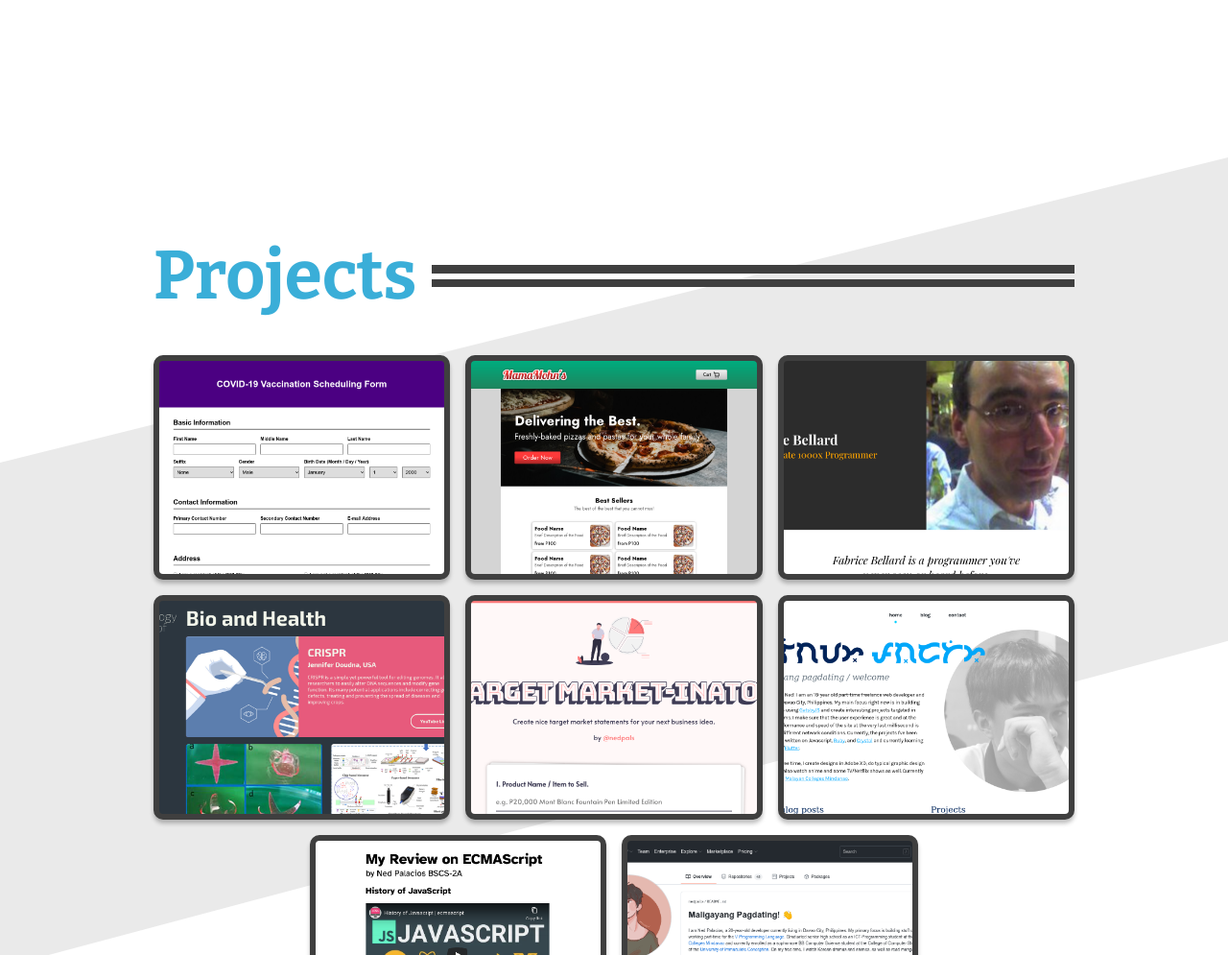
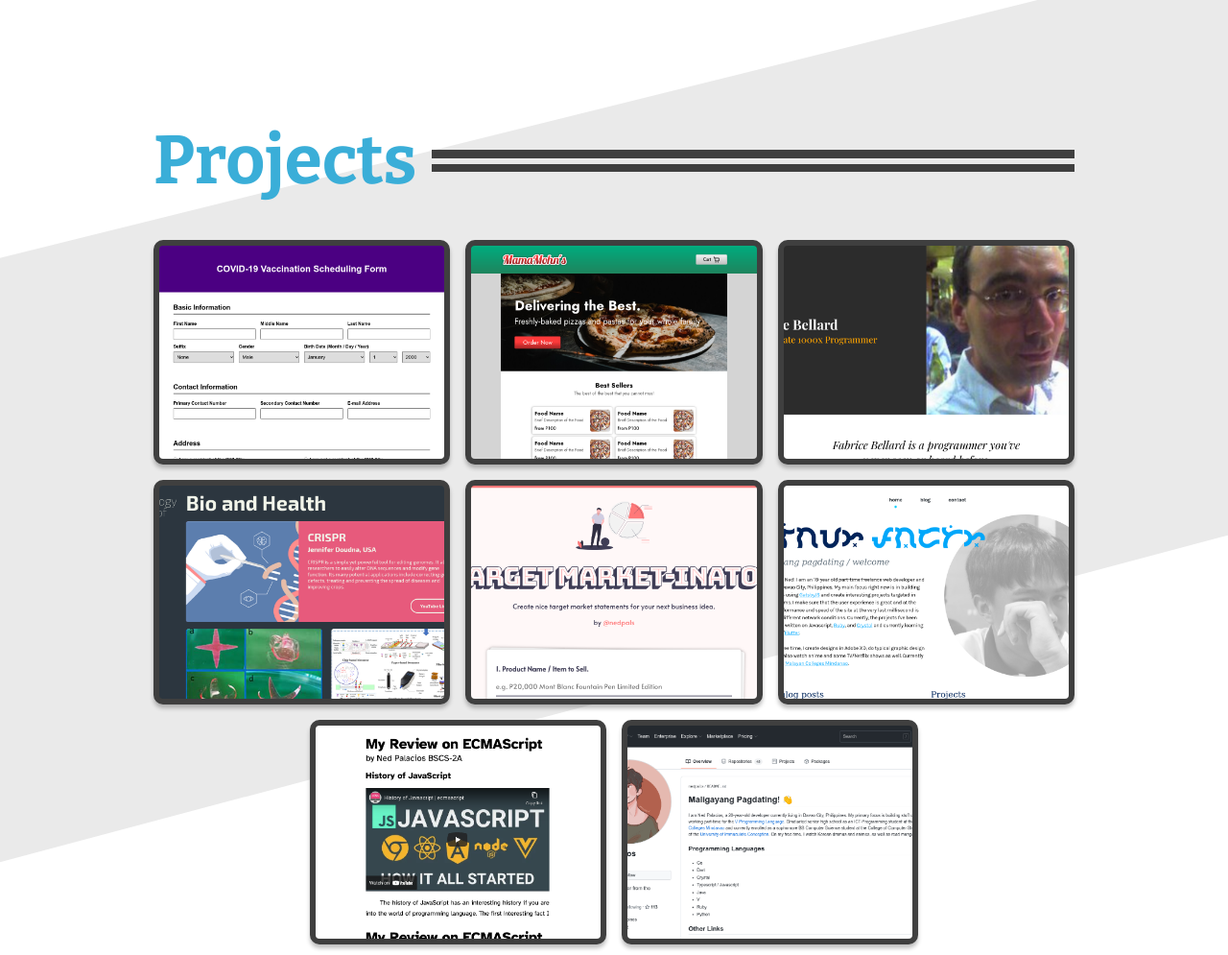
Before and after one commit to nedpals/nedpalacios, a plain HTML site: page index.html in a window 1280 px wide. Shown: the part 1605-2600 px from the top of the page at 96% size. Drawn offline with nearby package versions, Linux system fonts and the light colour scheme.

Commit message:
update projects-bg

```diff
--- a/index.css
+++ b/index.css
@@ -328,15 +328,15 @@ header ul li a.active:after {
 .projects-bg {
   margin-top: -13rem;
   background-image: url(portfolio_assets/diagonal-bg.svg);
-  height: 200vh;
-  background-size: 150%;
+  height: 80rem;
+  background-size: 180%;
   background-repeat: no-repeat;
   background-position: center;
 }
 
 #projects {
   padding: 3rem 0;
-  margin-top: -149vh;
+  margin-top: -62rem;
 }
 
 #projects .heading {
```
